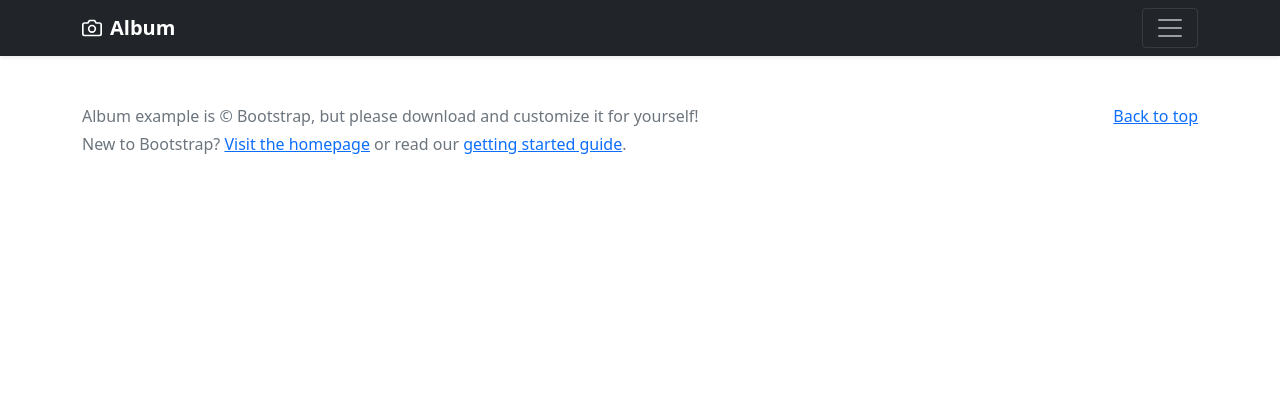
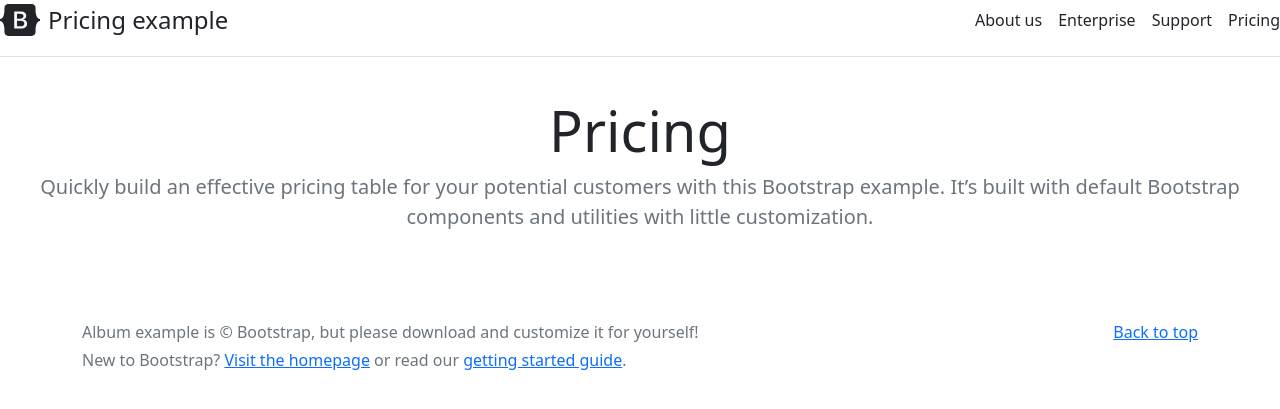
Before and after one commit to bella-babu/Blog, a Django app: template template/base.html in a window 1280 px wide. Shown: the top 409 px of the page. Run offline with Django 4.2, Linux system fonts and the light colour scheme; the template is opened without the code that fills it, so the values that code supplies are empty; parts of the project's set-up code (start-up, migrations or seed data) failed here and were passed over; some libraries are stand-ins or nearby versions.

Commit message:
Update base.html

```diff
--- a/template/base.html
+++ b/template/base.html
@@ -17,64 +17,55 @@
   </head>
   <body>
     <header>
-      <div class="collapse bg-dark" id="navbarHeader">
-        <div class="container">
-          <div class="row">
-            <div class="col-sm-8 col-md-7 py-4">
-              <h4 class="text-white">About</h4>
-              <p class="text-muted">
-                Add some information about the album below, the author, or any
-                other background context. Make it a few sentences long so folks
-                can pick up some informative tidbits. Then, link them off to
-                some social networking sites or contact information.
-              </p>
-            </div>
-            <div class="col-sm-4 offset-md-1 py-4">
-              <h4 class="text-white">Contact</h4>
-              <ul class="list-unstyled">
-                <li><a href="#" class="text-white">Follow on Twitter</a></li>
-                <li><a href="#" class="text-white">Like on Facebook</a></li>
-                <li><a href="#" class="text-white">Email me</a></li>
-              </ul>
-            </div>
-          </div>
-        </div>
-      </div>
-      <div class="navbar navbar-dark bg-dark shadow-sm">
-        <div class="container">
-          <a href="#" class="navbar-brand d-flex align-items-center">
+      <div
+        class="d-flex flex-column flex-md-row align-items-center pb-3 mb-4 border-bottom"
+      >
+        <a
+          href="/"
+          class="d-flex align-items-center text-dark text-decoration-none"
+        >
           <svg
             xmlns="http://www.w3.org/2000/svg"
-              width="20"
-              height="20"
-              fill="none"
-              stroke="currentColor"
-              stroke-linecap="round"
-              stroke-linejoin="round"
-              stroke-width="2"
-              aria-hidden="true"
+            width="40"
+            height="32"
             class="me-2"
-              viewBox="0 0 24 24"
+            viewBox="0 0 118 94"
+            role="img"
           >
+            <title>Bootstrap</title>
             <path
-                d="M23 19a2 2 0 0 1-2 2H3a2 2 0 0 1-2-2V8a2 2 0 0 1 2-2h4l2-3h6l2 3h4a2 2 0 0 1 2 2z"
-              />
-              <circle cx="12" cy="13" r="4" />
+              fill-rule="evenodd"
+              clip-rule="evenodd"
+              d="M24.509 0c-6.733 0-11.715 5.893-11.492 12.284.214 6.14-.064 14.092-2.066 20.577C8.943 39.365 5.547 43.485 0 44.014v5.972c5.547.529 8.943 4.649 10.951 11.153 2.002 6.485 2.28 14.437 2.066 20.577C12.794 88.106 17.776 94 24.51 94H93.5c6.733 0 11.714-5.893 11.491-12.284-.214-6.14.064-14.092 2.066-20.577 2.009-6.504 5.396-10.624 10.943-11.153v-5.972c-5.547-.529-8.934-4.649-10.943-11.153-2.002-6.484-2.28-14.437-2.066-20.577C105.214 5.894 100.233 0 93.5 0H24.508zM80 57.863C80 66.663 73.436 72 62.543 72H44a2 2 0 01-2-2V24a2 2 0 012-2h18.437c9.083 0 15.044 4.92 15.044 12.474 0 5.302-4.01 10.049-9.119 10.88v.277C75.317 46.394 80 51.21 80 57.863zM60.521 28.34H49.948v14.934h8.905c6.884 0 10.68-2.772 10.68-7.727 0-4.643-3.264-7.207-9.012-7.207zM49.948 49.2v16.458H60.91c7.167 0 10.964-2.876 10.964-8.281 0-5.406-3.903-8.178-11.425-8.178H49.948z"
+              fill="currentColor"
+            ></path>
           </svg>
-            <strong>Album</strong>
+          <span class="fs-4">Pricing example</span>
         </a>
-          <button
-            class="navbar-toggler"
-            type="button"
-            data-bs-toggle="collapse"
-            data-bs-target="#navbarHeader"
-            aria-controls="navbarHeader"
-            aria-expanded="false"
-            aria-label="Toggle navigation"
+
+        <nav class="d-inline-flex mt-2 mt-md-0 ms-md-auto">
+          <a
+            class="me-3 py-2 text-dark text-decoration-none"
+            href="{% url 'blog:aboutus'%}"
+            >About us</a
           >
-            <span class="navbar-toggler-icon"></span>
-          </button>
+          <a class="me-3 py-2 text-dark text-decoration-none" href="#"
+            >Enterprise</a
+          >
+          <a class="me-3 py-2 text-dark text-decoration-none" href="#"
+            >Support</a
+          >
+          <a class="py-2 text-dark text-decoration-none" href="#">Pricing</a>
+        </nav>
       </div>
+
+      <div class="pricing-header p-3 pb-md-4 mx-auto text-center">
+        <h1 class="display-4 fw-normal">Pricing</h1>
+        <p class="fs-5 text-muted">
+          Quickly build an effective pricing table for your potential customers
+          with this Bootstrap example. It’s built with default Bootstrap
+          components and utilities with little customization.
+        </p>
       </div>
     </header>
 
```
Lines whose indentation alone changed are shown as unchanged.
